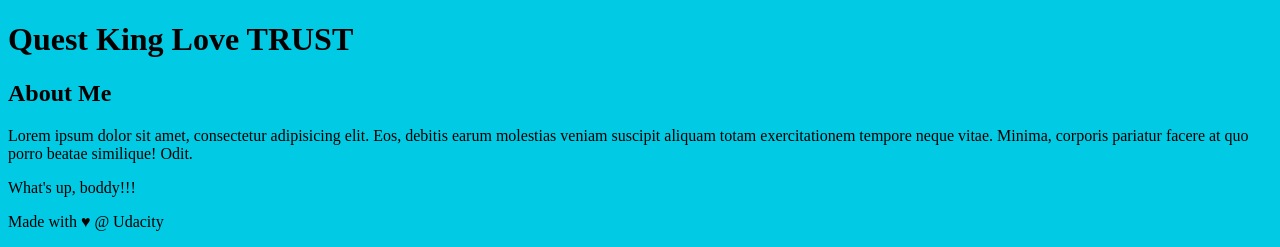
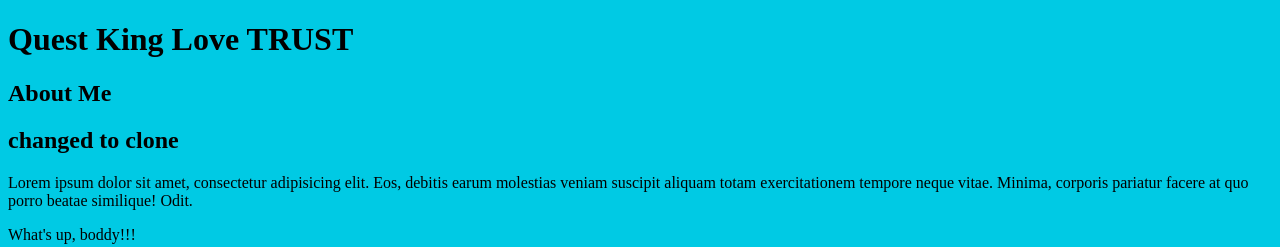
Before and after one commit to taglitis/website-project-git-try, a plain HTML site: page index.html in a window 1280 px wide. Shown: the top 247 px of the page. Drawn offline with Linux system fonts and the light colour scheme.

Commit message:
made changes to clone

```diff
--- a/index.html
+++ b/index.html
@@ -20,6 +20,7 @@
 <!-- start of new content -->
 <aside>
     <h2>About Me</h2>
+    <h2>changed to clone</h2>
 
     <p>Lorem ipsum dolor sit amet, consectetur adipisicing elit. Eos, debitis earum molestias veniam suscipit aliquam totam exercitationem tempore neque vitae. Minima, corporis pariatur facere at quo porro beatae similique! Odit.</p>
     <p>What's up, boddy!!!</>
```
